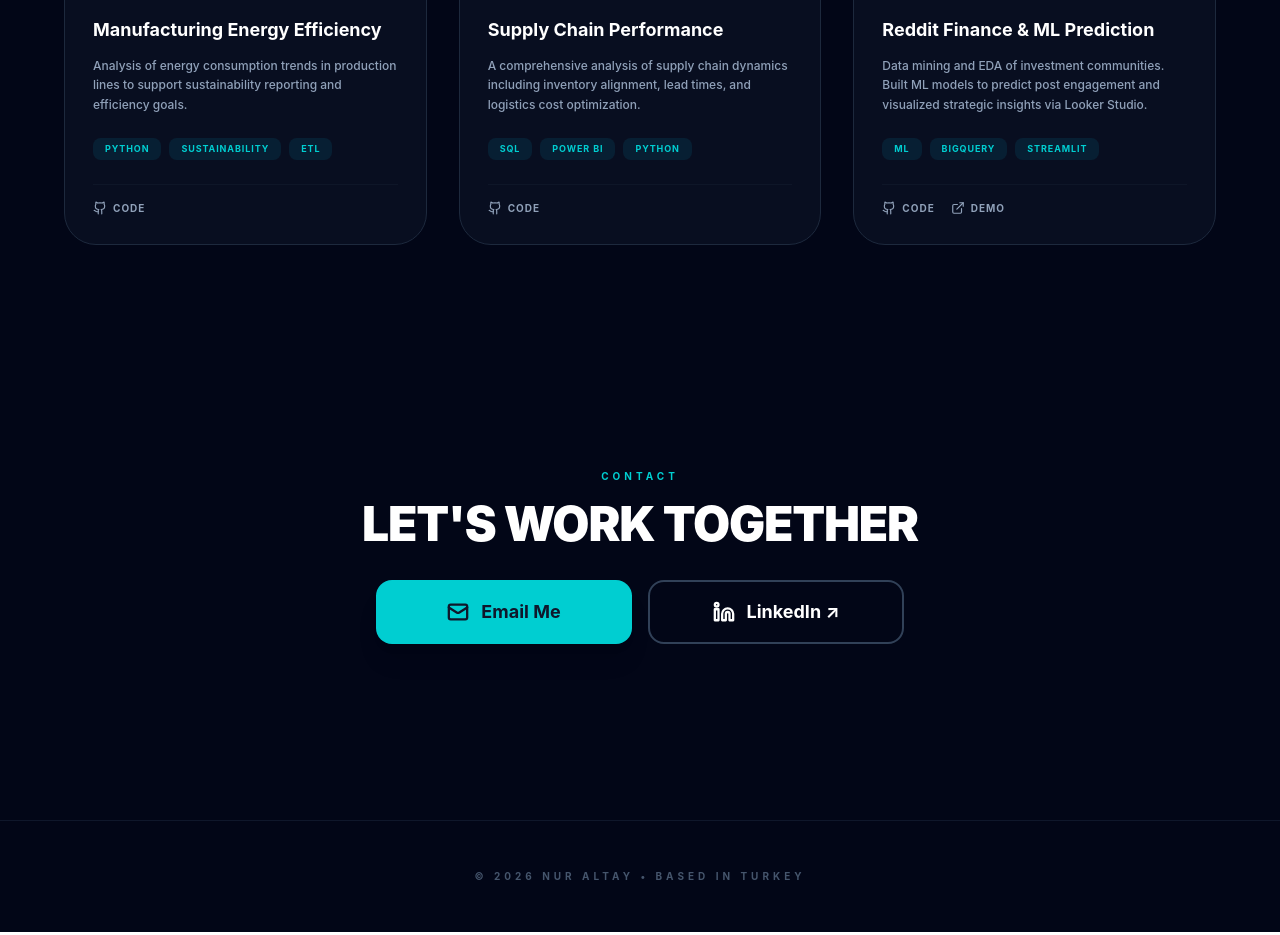
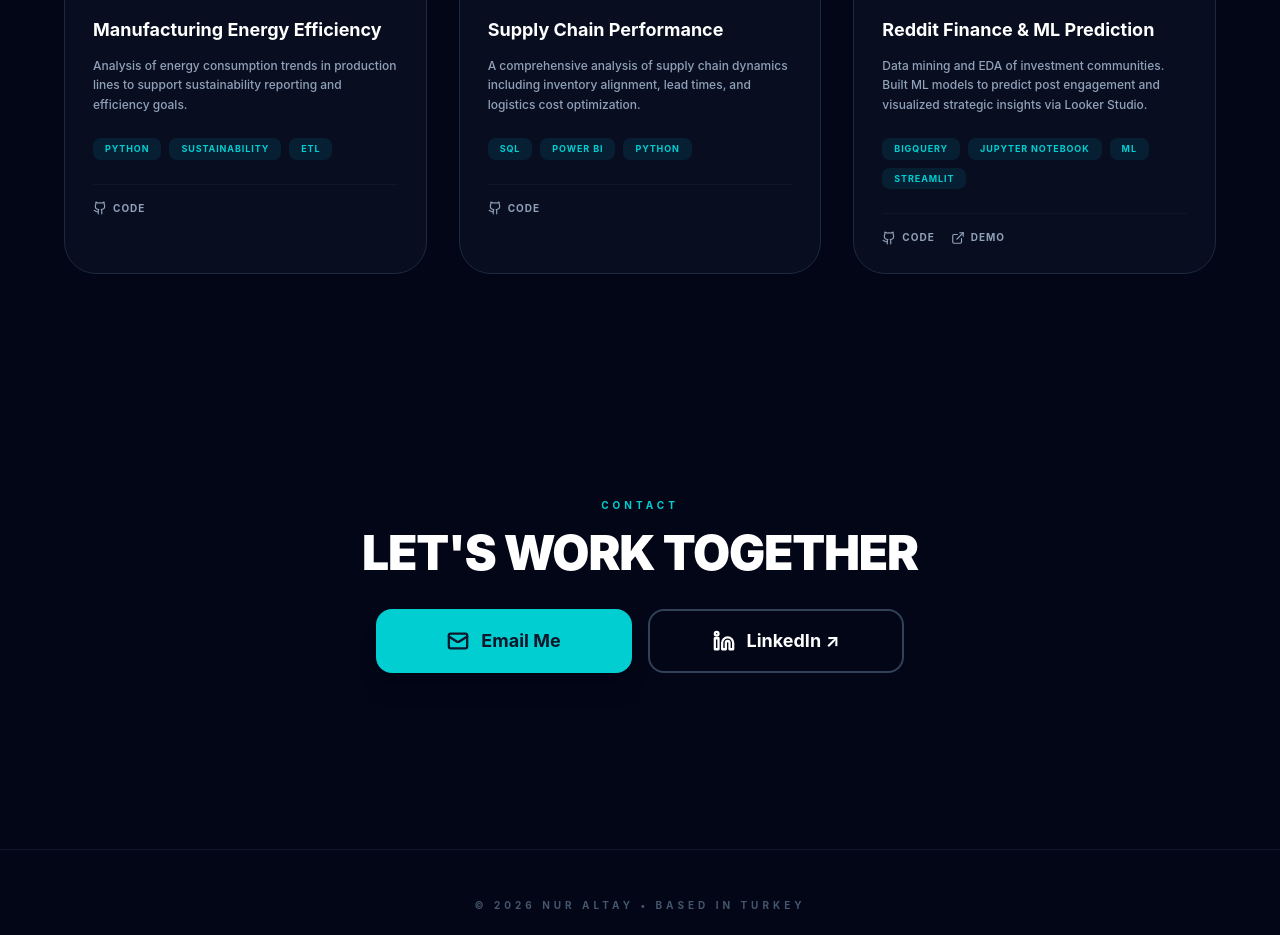
Before and after one commit to Nisanuraltay/nurportfolio, a React (Vite) app: page / in a window 1280 px wide. Shown: the part 2200-3135 px from the top of the page. Built offline with nearby package versions, Linux system fonts and the light colour scheme.

Commit message:
Update project tags and image path in App.jsx

```diff
--- a/src/App.jsx
+++ b/src/App.jsx
@@ -191,8 +191,8 @@ export default function App() {
               {
                 title: "Reddit Finance & ML Prediction",
                 desc: "Data mining and EDA of investment communities. Built ML models to predict post engagement and visualized strategic insights via Looker Studio.",
-                tags: ["ML", "BigQuery", "Streamlit"],
-                img: process.env.PUBLIC_URL + "/reddit-cover.png",
+                tags: ["BigQuery","Jupyter Notebook", "ML","Streamlit"],
+                img: "/reddit-cover.png",
                 github: "https://github.com/Nisanuraltay/reddit_finance_post_analyzer",
                 demo: "https://redditfinancepostanalyzer-5mfm2rzneimsv8pwaa9rpt.streamlit.app/"
               }
```
